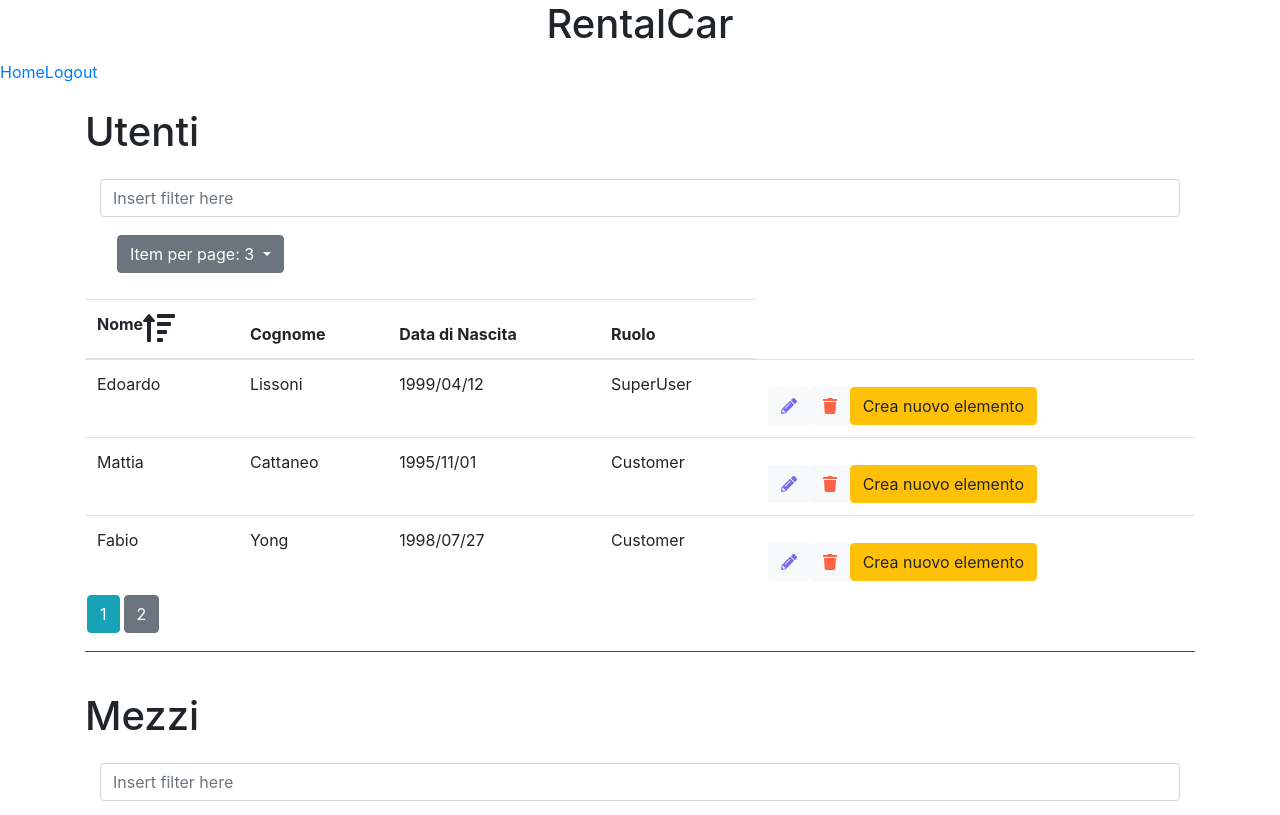
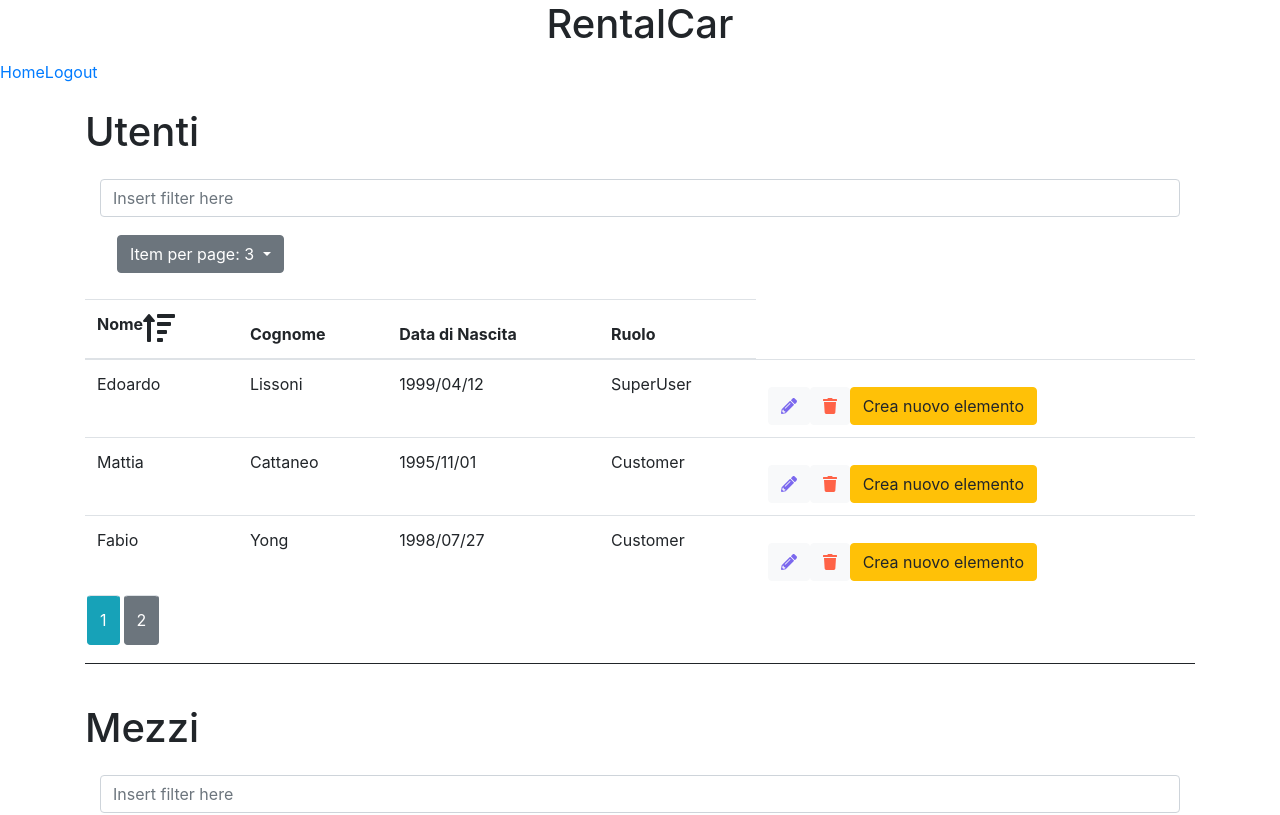
Before and after one commit to EdoLisso99/RentalCar-Frontend, an Angular app: page /home in a window 1280 px wide. Shown: the top 815 px of the page. Built offline with nearby package versions, Linux system fonts and the light colour scheme.

Commit message:
Risolti alcuni warning

```diff
--- a/src/app/components/home/home.component.css
+++ b/src/app/components/home/home.component.css
@@ -5,7 +5,6 @@
 hr {
   margin-top: 1rem;
   margin-bottom: 1rem;
-  border: 0;
-  border-top: 1px solid rgba(0, 0, 0, 0.1);
-  border-color: darkviolet;
+  border: 0 darkviolet;
+  border-top: 1px solid;
 }
--- a/src/app/components/home/home.component.ts
+++ b/src/app/components/home/home.component.ts
@@ -1,8 +1,7 @@
-import {Component, OnInit, SimpleChanges} from '@angular/core';
+import {Component, OnInit} from '@angular/core';
 import {userTableConfig, mezziTableConfig, prenotazioniTableConfig} from "../../config/MyTableConfig";
 import {MockDataService} from "../../services/mock-data.service";
 import {Mezzo, Prenotazione, Utente} from "../../util/Interfaces";
-import {mockUser, mockAuto} from "../../util/MockData";
 
 @Component({
   selector: 'app-home',
--- a/src/app/components/table/table.component.html
+++ b/src/app/components/table/table.component.html
@@ -58,9 +58,10 @@
       </td>
     </tr>
   </tbody>
-
-  <button *ngFor="let page of pageArrayOptions"
-          (click)="pageSelected = page"
-          type="button" [ngClass]="page == pageSelected ? 'btn btn-info' : 'btn btn-secondary'">{{page + 1}}
-  </button>
+  <tr>
+    <td *ngFor="let page of pageArrayOptions"
+        (click)="pageSelected = page"
+        [ngClass]="page == pageSelected ? 'btn btn-info' : 'btn btn-secondary'">{{page + 1}}
+    </td>
+  </tr>
 </table>
--- a/src/app/components/table/table.component.ts
+++ b/src/app/components/table/table.component.ts
@@ -1,7 +1,5 @@
 import {Component, EventEmitter, Input, OnInit, Output, SimpleChanges} from '@angular/core';
 import {MyTableActionEnum, MyTableConfig} from "../../config/MyTableConfig";
-import {mockAuto, mockUser} from "../../util/MockData";
-import {MockDataService} from "../../services/mock-data.service";
 
 import * as _ from 'lodash-es';
 import {createBtn, deleteBtn, emptyBtn, MyButtonConfig, updateBtn} from "../../config/MyButtonConfig";
@@ -83,7 +81,7 @@ export class TableComponent implements OnInit {
     this.pageSelected = 0;
   }
 
-  constructor(private mockService : MockDataService) {
+  constructor() {
   }
 
   ngOnInit(): void {
@@ -116,16 +114,12 @@ export class TableComponent implements OnInit {
         switch (action){
           case MyTableActionEnum.EDIT:
             return updateBtn;
-            break;
           case MyTableActionEnum.DELETE:
             return deleteBtn;
-            break;
           case MyTableActionEnum.NEW_ROW:
             return createBtn;
-            break;
           default:
             return emptyBtn;
-            break;
         }
   }
 
--- a/src/app/util/Interfaces.ts
+++ b/src/app/util/Interfaces.ts
@@ -3,7 +3,7 @@ export interface Utente {
   cognome: string,
   dataDiNascita: string,
   ruolo: string
-};
+}
 
 export interface Mezzo {
   annoDiImmatricolazione: string,
--- a/src/app/util/MockData.ts
+++ b/src/app/util/MockData.ts
@@ -1,4 +1,3 @@
-import {Mezzo, Utente} from "./Interfaces";
 
 export const mockUser  = [
   {
```
